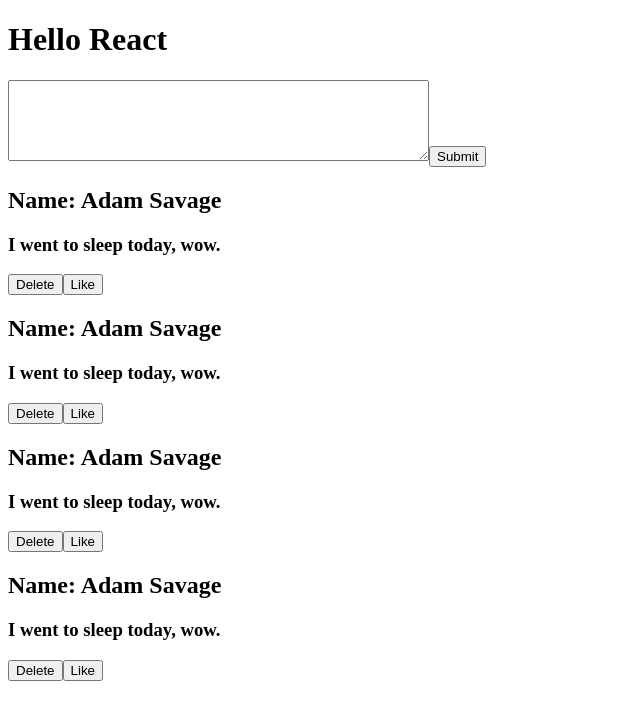
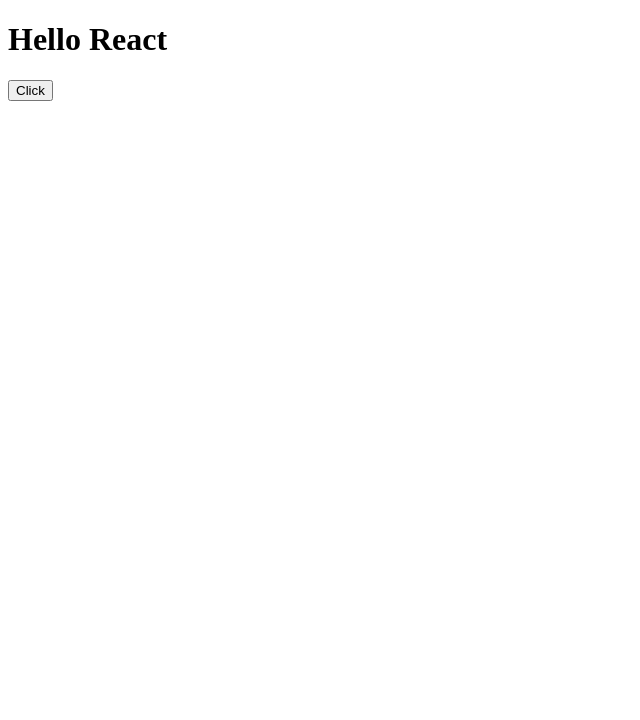
Before and after one commit to hauze-v/creative-react-course, a React (Create React App) app in the folder core-concepts/react-starter/: page / in a window 1280 px wide. Shown: the top 720 px of the page, without its empty margins (0-640 px from the left). Built offline with nearby package versions, Linux system fonts and the light colour scheme.

Commit message:
Learned and practiced with React events. They're much easier than DOM eventlisteners and can simply be added straight to our JSX

```diff
--- a/core-concepts/react-starter/src/App.js
+++ b/core-concepts/react-starter/src/App.js
@@ -6,11 +6,17 @@
   const name = "Adam Savage";
   const message = "I went to sleep today, wow.";
 
+  // Create event functions
+  const sayHelloHandler = (user) => {
+    console.log(`hello there ${user}`);
+  };
+
   return (
     <div className="App">
+      {/* <CreateTweet />
+      <TweetList name={name} message={message} /> */}
       <h1>Hello React</h1>
-      <CreateTweet />
-      <TweetList name={name} message={message} />
+      <button onClick={() => sayHelloHandler("Mike")}>Click</button>
     </div>
   );
 }
```
Also changed, not shown: 1 other file (tests, documents, lock files or other folders).
